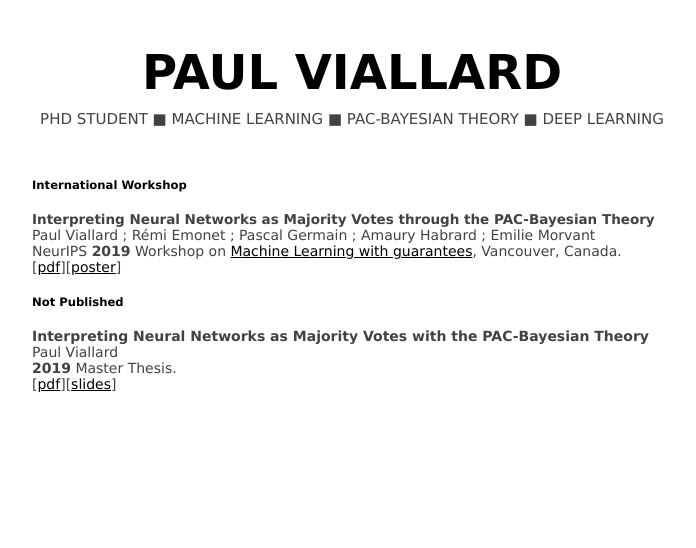
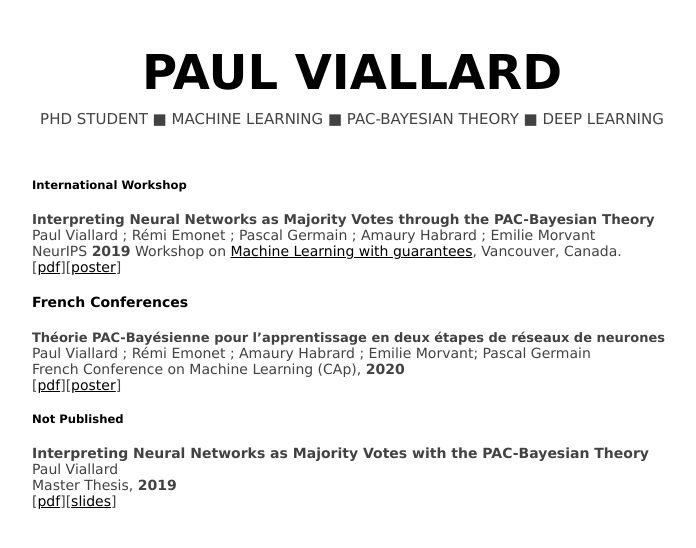
Before and after one commit to paulviallard/paulviallard.github.io, a Jekyll site: the page built from publication.md, in a window 1280 px wide. Shown: the top 548 px of the page, without its empty margins (288-984 px from the left). Built offline with Jekyll 4.4.1, drawn with Linux system fonts in a browser that asks for light colours; our own code applies the rules of GitHub Pages for plain Markdown files.

Commit message:
feat: add CAp 2020

```diff
--- a/publication.md
+++ b/publication.md
@@ -4,9 +4,15 @@ Paul Viallard ; Rémi Emonet ; Pascal Germain ; Amaury Habrard ; Emilie Morvant
 NeurIPS **2019** Workshop on [Machine Learning with guarantees](https://sites.google.com/view/mlwithguarantees), Vancouver, Canada.
 [[pdf](https://drive.google.com/file/d/1hc66gKlyotowhK_4__DCaNemvMR1DXWN/view)][[poster](https://drive.google.com/file/d/1dpy2flI1BbDIdoArtLJl0XF_uL6zV2ZZ/view)]
 
+#### French Conferences
+<strong style="font-size: 13.0px">Théorie PAC-Bayésienne pour l'apprentissage en deux étapes de réseaux de neurones</strong>
+Paul Viallard ; Rémi Emonet ; Amaury Habrard ; Emilie Morvant; Pascal Germain
+French Conference on Machine Learning (CAp), **2020**
+[[pdf](https://drive.google.com/file/d/1ayUPkvPUzLrvOg2onV-t1r2nPbO_X4Tb/view?usp=sharing)][[poster](https://drive.google.com/file/d/1ZdDZFtS8lLzEx0dWbIBu9lJBWI3aKXcf/view?usp=sharing)]
+
+
 ##### Not Published
-
 **Interpreting Neural Networks as Majority Votes with the PAC-Bayesian Theory**
 Paul Viallard
-**2019** Master Thesis.
+Master Thesis, **2019**
 [[pdf](https://drive.google.com/open?id=13O2Ce3s9eR2M8GXsZkjuryQvot-lhVLf)][[slides](https://drive.google.com/open?id=1TSE4oVPSbgCwel1C85WGQIB4Ricy89-S)]
```
